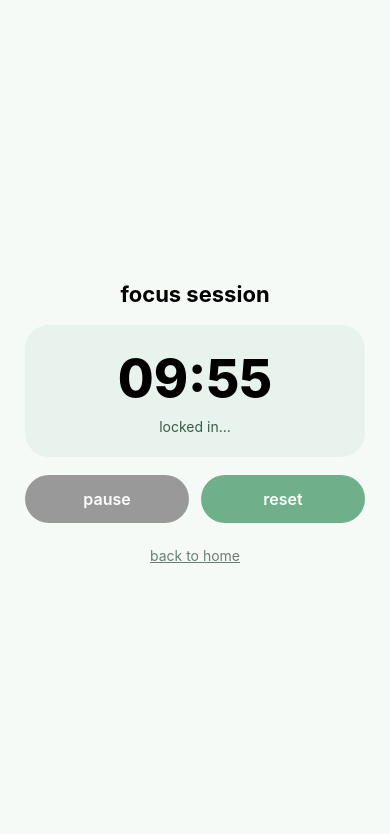
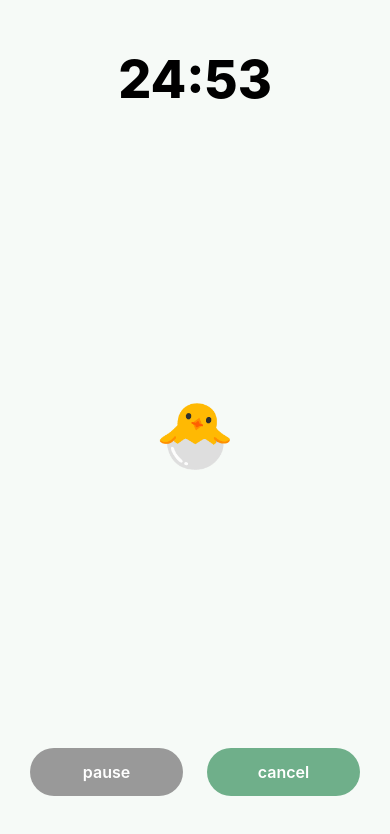
Before and after one commit to suaviloquence/domo, a React Native app: screen /Focus in a window 390 px wide. Shown: the top 834 px of the page. Built offline with nearby package versions, Linux system fonts and the light colour scheme.

Commit message:
aadd my changes

```diff
--- /dev/null
+++ b/src/components/PetDisplay.tsx
@@ -0,0 +1,48 @@
+import React from 'react';
+import {
+  Image,
+  Text,
+  StyleSheet,
+  View,
+  ImageStyle,
+  TextStyle,
+} from 'react-native';
+
+export const petImages: Record<string, any> = {
+  Rugy: require('../assets/RUGY.png'),
+  Strawb: require('../assets/STRAWB.png'),
+  Ceviche: require('../assets/CEVICHE.png'),
+};
+
+type PetDisplayProps = {
+  selectedPetId?: string | null;
+  imageStyle?: ImageStyle;
+  emojiStyle?: TextStyle;
+};
+
+export default function PetDisplay({
+  selectedPetId,
+  imageStyle,
+  emojiStyle,
+}: PetDisplayProps) {
+  if (selectedPetId && petImages[selectedPetId]) {
+    return (
+      <Image
+        source={petImages[selectedPetId]}
+        style={[styles.petImage, imageStyle]}
+        accessibilityLabel="Your pet"
+      />
+    );
+  }
+  // fallback emoji if no pet selected
+  return (
+    <Text style={[styles.pet, emojiStyle]} accessibilityLabel="Egg pet">
+      🐣
+    </Text>
+  );
+}
+
+const styles = StyleSheet.create({
+  pet: { fontSize: 64 },
+  petImage: { width: 256, height: 256 },
+});
--- /dev/null
+++ b/src/components/RateSessionModal.tsx
@@ -0,0 +1,110 @@
+import React, { useState } from 'react';
+import { Modal, View, Text, StyleSheet, TouchableOpacity } from 'react-native';
+
+interface RateSessionModalProps {
+  visible: boolean;
+  onRate: (stars: number) => void;
+  onCancel: () => void;
+}
+
+export default function RateSessionModal({
+  visible,
+  onRate,
+  onCancel,
+}: RateSessionModalProps) {
+  const [selectedStars, setSelectedStars] = useState<number>(0);
+
+  const handleRate = (stars: number) => {
+    setSelectedStars(stars);
+    onRate(stars);
+  };
+
+  return (
+    <Modal
+      visible={visible}
+      transparent
+      animationType="fade"
+      onRequestClose={onCancel}
+    >
+      <View style={styles.overlay}>
+        <View style={styles.modalCard}>
+          <Text style={styles.title}>Rate your session</Text>
+          <Text style={styles.subtitle}>How focused were you?</Text>
+          <View style={styles.starsRow}>
+            {[1, 2, 3, 4, 5].map(star => (
+              <TouchableOpacity
+                key={star}
+                onPress={() => handleRate(star)}
+                style={styles.starButton}
+              >
+                <Text style={[styles.star, selectedStars >= star && styles.starSelected]}>
+                  ★
+                </Text>
+              </TouchableOpacity>
+            ))}
+          </View>
+          <TouchableOpacity style={styles.cancelButton} onPress={onCancel}>
+            <Text style={styles.cancelText}>Cancel</Text>
+          </TouchableOpacity>
+        </View>
+      </View>
+    </Modal>
+  );
+}
+
+const styles = StyleSheet.create({
+  overlay: {
+    flex: 1,
+    backgroundColor: 'rgba(60, 90, 73, 0.25)',
+    justifyContent: 'center',
+    alignItems: 'center',
+  },
+  modalCard: {
+    backgroundColor: '#fff',
+    borderRadius: 20,
+    padding: 28,
+    alignItems: 'center',
+    minWidth: 280,
+    elevation: 4,
+  },
+  title: {
+    fontSize: 22,
+    fontWeight: '700',
+    marginBottom: 8,
+  },
+  subtitle: {
+    fontSize: 15,
+    color: '#3C5A49',
+    marginBottom: 18,
+  },
+  starsRow: {
+    flexDirection: 'row',
+    gap: 8,
+    marginBottom: 18,
+  },
+  starButton: {
+    padding: 6,
+  },
+  star: {
+    fontSize: 32,
+    color: '#ccc',
+  },
+  starSelected: {
+    color: '#FFD700',
+    textShadowColor: '#E7F3EC',
+    textShadowOffset: { width: 1, height: 1 },
+    textShadowRadius: 2,
+  },
+  cancelButton: {
+    marginTop: 8,
+    paddingVertical: 8,
+    paddingHorizontal: 18,
+    borderRadius: 999,
+    backgroundColor: '#E7F3EC',
+  },
+  cancelText: {
+    color: '#3C5A49',
+    fontWeight: '600',
+    fontSize: 15,
+  },
+});
--- a/src/screens/FocusScreen.tsx
+++ b/src/screens/FocusScreen.tsx
@@ -1,100 +1,213 @@
-import React, { useEffect, useMemo, useRef, useState } from "react";
-import { View, Text, StyleSheet, TouchableOpacity } from "react-native";
-import { usePet } from "../context/PetContext";
+import React, { useEffect, useRef, useState } from 'react';
+import {
+  View,
+  Text,
+  StyleSheet,
+  TouchableOpacity,
+  AppState,
+  Modal,
+} from 'react-native';
+import PetDisplay from '../components/PetDisplay';
+import { usePet } from '../context/PetContext';
+import RateSessionModal from '../components/RateSessionModal';
 
+// Helper to format MM:SS
 function formatTime(totalSeconds: number) {
   const m = Math.floor(totalSeconds / 60);
   const s = totalSeconds % 60;
-  const mm = String(m).padStart(2, "0");
-  const ss = String(s).padStart(2, "0");
+  const mm = String(m).padStart(2, '0');
+  const ss = String(s).padStart(2, '0');
   return `${mm}:${ss}`;
 }
 
+// Persistent countdown using system time
+function usePersistentCountdown(initialSeconds: number, isRunning: boolean) {
+  const [secondsLeft, setSecondsLeft] = useState(initialSeconds);
+  const [startTimestamp, setStartTimestamp] = useState<number | null>(null);
+  const [pausedAt, setPausedAt] = useState<number | null>(null);
+
+  // Start timer
+  useEffect(() => {
+    if (isRunning && startTimestamp === null) {
+      setStartTimestamp(Date.now());
+    }
+    // eslint-disable-next-line react-hooks/exhaustive-deps
+  }, [isRunning]);
+
+  // Listen for app state changes to update timer
+  useEffect(() => {
+    const handleAppStateChange = () => {
+      if (isRunning && startTimestamp !== null) {
+        const elapsed = Math.floor((Date.now() - startTimestamp) / 1000);
+        setSecondsLeft(Math.max(initialSeconds - elapsed, 0));
+      }
+    };
+    AppState.addEventListener('change', handleAppStateChange);
+    return () => {
+      // Use AppState.removeEventListener only if available, otherwise use AppStateSubscription.remove()
+      // But in React Native >=0.65, addEventListener returns a subscription object with remove()
+      // So let's use that pattern for compatibility:
+      // @ts-ignore
+      if (typeof AppState.removeEventListener === 'function') {
+        // @ts-ignore
+        AppState.removeEventListener('change', handleAppStateChange);
+      }
+    };
+  }, [isRunning, startTimestamp, initialSeconds]);
+
+  // Regular interval update
+  useEffect(() => {
+    if (!isRunning || secondsLeft <= 0) return;
+    const interval = setInterval(() => {
+      if (startTimestamp !== null) {
+        const elapsed = Math.floor((Date.now() - startTimestamp) / 1000);
+        setSecondsLeft(Math.max(initialSeconds - elapsed, 0));
+      }
+    }, 1000);
+    return () => clearInterval(interval);
+  }, [isRunning, startTimestamp, initialSeconds, secondsLeft]);
+
+  // Pause logic
+  useEffect(() => {
+    if (!isRunning && pausedAt === null && startTimestamp !== null) {
+      setPausedAt(Date.now());
+    }
+    if (isRunning && pausedAt !== null && startTimestamp !== null) {
+      // Adjust startTimestamp by pause duration
+      const pauseDuration = Date.now() - pausedAt;
+      setStartTimestamp(startTimestamp + pauseDuration);
+      setPausedAt(null);
+    }
+    // eslint-disable-next-line react-hooks/exhaustive-deps
+  }, [isRunning]);
+
+  // Reset
+  const reset = () => {
+    setSecondsLeft(initialSeconds);
+    setStartTimestamp(Date.now());
+    setPausedAt(null);
+  };
+
+  return { secondsLeft, reset, setSecondsLeft, setStartTimestamp };
+}
+
 export default function FocusScreen({ navigation, route }: any) {
-  const { completeFocusSession } = usePet();
+  const { selectedPetId, addJournalEntry } = usePet();
 
-  // Demo-friendly default : 10 minutes maybe we can change to 25 * 60 later.
-  const initialSeconds = useMemo(() => {
-    const fromRoute = route?.params?.seconds;
-    return typeof fromRoute === "number" ? fromRoute : 10 * 60;
-  }, [route?.params?.seconds]);
+  // Get MM:SS and goal from route params
+  const initialSeconds =
+    typeof route?.params?.seconds === 'number' ? route.params.seconds : 25 * 60;
+  const goal = route?.params?.goal || '';
 
-  const [secondsLeft, setSecondsLeft] = useState<number>(initialSeconds);
-  const [isRunning, setIsRunning] = useState<boolean>(true);
-  const [isDone, setIsDone] = useState<boolean>(false);
+  // Timer state
+  const [isRunning, setIsRunning] = useState(true);
+  const [isDone, setIsDone] = useState(false);
+  const [showRateModal, setShowRateModal] = useState(false);
 
-  const intervalRef = useRef<ReturnType<typeof setInterval> | null>(null);
+  // Journal session info
+  const [sessionStart, setSessionStart] = useState<number>(Date.now());
+  const [sessionDuration, setSessionDuration] =
+    useState<number>(initialSeconds);
 
+  // Countdown hook
+  const { secondsLeft, reset, setSecondsLeft, setStartTimestamp } =
+    usePersistentCountdown(initialSeconds, isRunning && !isDone);
+
+  // Watch for timer completion
   useEffect(() => {
-    if (!isRunning || isDone) return;
-
-    intervalRef.current = setInterval(() => {
-      setSecondsLeft((prev) => {
-        if (prev <= 1) return 0;
-        return prev - 1;
-      });
-    }, 1000);
-
-    return () => {
-      if (intervalRef.current) clearInterval(intervalRef.current);
-      intervalRef.current = null;
-    };
-  }, [isRunning, isDone]);
-
-  useEffect(() => {
-    if (secondsLeft === 0 && !isDone) {
+    if (secondsLeft <= 0 && !isDone) {
+      setIsDone(true);
       setIsRunning(false);
-      setIsDone(true);
+      setSessionDuration(initialSeconds);
+      setShowRateModal(true);
     }
+    // eslint-disable-next-line
   }, [secondsLeft, isDone]);
 
-  const onFinish = async () => {
-    await completeFocusSession(); // awards coins + streak
+  // Pause/resume
+  const handlePauseResume = () => setIsRunning(v => !v);
+
+  // Cancel session
+  const handleCancel = () => {
     navigation.goBack();
   };
 
-  const onReset = () => {
-    setSecondsLeft(initialSeconds);
+  // Reset session
+  const handleReset = () => {
+    reset();
     setIsRunning(true);
     setIsDone(false);
+    setSessionStart(Date.now());
+    setShowRateModal(false);
+  };
+
+  // Handle rating modal completion
+  const handleRateSession = (stars: number) => {
+    // Save journal entry
+    addJournalEntry({
+      start: sessionStart,
+      duration: initialSeconds,
+      goal,
+      rating: stars,
+    });
+    setShowRateModal(false);
+    navigation.goBack();
   };
 
   return (
     <View style={styles.container}>
-      <Text style={styles.title}>focus session</Text>
-
-      <View style={styles.timerCard}>
+      {/* Top: Timer and Goal */}
+      <View style={styles.top}>
         <Text style={styles.timer}>{formatTime(secondsLeft)}</Text>
-        <Text style={styles.subtitle}>
-          {isDone ? "session complete 🎉" : isRunning ? "locked in…" : "paused"}
-        </Text>
+        {goal ? <Text style={styles.goalText}>🎯 {goal}</Text> : null}
       </View>
 
-      {!isDone ? (
-        <View style={styles.row}>
+      {/* Middle: Pet */}
+      <View style={styles.middle}>
+        <PetDisplay selectedPetId={selectedPetId} />
+      </View>
+
+      {/* Bottom: Controls */}
+      <View style={styles.bottom}>
+        {!isDone ? (
+          <>
+            <TouchableOpacity
+              style={[
+                styles.button,
+                { backgroundColor: isRunning ? '#999' : '#6FAF8A' },
+              ]}
+              onPress={handlePauseResume}
+            >
+              <Text style={styles.buttonText}>
+                {isRunning ? 'pause' : 'resume'}
+              </Text>
+            </TouchableOpacity>
+            <TouchableOpacity
+              style={[styles.button, { backgroundColor: '#6FAF8A' }]}
+              onPress={handleCancel}
+            >
+              <Text style={styles.buttonText}>cancel</Text>
+            </TouchableOpacity>
+          </>
+        ) : (
           <TouchableOpacity
-            style={[styles.button, { backgroundColor: isRunning ? "#999" : "#6FAF8A" }]}
-            onPress={() => setIsRunning((v) => !v)}
+            style={[styles.button, { backgroundColor: '#6FAF8A' }]}
+            onPress={() => setShowRateModal(true)}
           >
-            <Text style={styles.buttonText}>{isRunning ? "pause" : "resume"}</Text>
+            <Text style={styles.buttonText}>rate session</Text>
           </TouchableOpacity>
+        )}
+      </View>
 
-          <TouchableOpacity style={[styles.button, { backgroundColor: "#6FAF8A" }]} onPress={onReset}>
-            <Text style={styles.buttonText}>reset</Text>
-          </TouchableOpacity>
-        </View>
-      ) : (
-        <TouchableOpacity style={[styles.button, { backgroundColor: "#6FAF8A" }]} onPress={onFinish}>
-          <Text style={styles.buttonText}>collect rewards</Text>
-        </TouchableOpacity>
-      )}
-
-      <TouchableOpacity
-        style={[styles.linkButton]}
-        onPress={() => navigation.goBack()}
-      >
-        <Text style={styles.linkText}>back to home</Text>
-      </TouchableOpacity>
+      {/* Rate Session Modal */}
+      <RateSessionModal
+        visible={showRateModal}
+        onRate={handleRateSession}
+        onCancel={() => {
+          setShowRateModal(false);
+          navigation.goBack();
+        }}
+      />
     </View>
   );
 }
@@ -102,32 +215,48 @@ export default function FocusScreen({ navigation, route }: any) {
 const styles = StyleSheet.create({
   container: {
     flex: 1,
-    backgroundColor: "#F6FAF7",
-    alignItems: "center",
-    justifyContent: "center",
+    backgroundColor: '#F6FAF7',
     padding: 24,
-    gap: 18,
+    justifyContent: 'space-between',
   },
-  title: { fontSize: 22, fontWeight: "700" },
-  timerCard: {
-    width: "100%",
-    maxWidth: 340,
-    backgroundColor: "#E7F3EC",
-    borderRadius: 24,
-    padding: 22,
-    alignItems: "center",
-    gap: 8,
+  top: {
+    alignItems: 'center',
+    marginTop: 24,
   },
-  timer: { fontSize: 52, fontWeight: "800" },
-  subtitle: { fontSize: 14, color: "#3C5A49" },
-  row: { flexDirection: "row", gap: 12, width: "100%", maxWidth: 340 },
+  timer: {
+    fontSize: 52,
+    fontWeight: '800',
+    marginBottom: 8,
+  },
+  goalText: {
+    fontSize: 16,
+    color: '#3C5A49',
+    marginTop: 10,
+    textAlign: 'center',
+    fontStyle: 'italic',
+    maxWidth: 300,
+  },
+  middle: {
+    flex: 1,
+    justifyContent: 'center',
+    alignItems: 'center',
+  },
+  bottom: {
+    flexDirection: 'row',
+    gap: 12,
+    marginBottom: 24,
+    justifyContent: 'center',
+  },
   button: {
     flex: 1,
     paddingVertical: 14,
     borderRadius: 999,
-    alignItems: "center",
+    alignItems: 'center',
+    marginHorizontal: 6,
   },
-  buttonText: { color: "white", fontSize: 16, fontWeight: "600" },
-  linkButton: { paddingTop: 6 },
-  linkText: { color: "#6B7D73", textDecorationLine: "underline" },
+  buttonText: {
+    color: 'white',
+    fontSize: 16,
+    fontWeight: '600',
+  },
 });
--- a/src/screens/HomeScreen.tsx
+++ b/src/screens/HomeScreen.tsx
@@ -1,67 +1,70 @@
-import React from "react";
-import { View, Text, StyleSheet, TouchableOpacity, Image } from "react-native";
-import { usePet } from "../context/PetContext";
-
-const petImages: Record<string, any> = {
-  pet1: require("../assets/koala.gif"),
-  pet2: require("../assets/bear.gif"),
-  pet3: require("../assets/hamster.gif"),
-};
-
+import React, { useState } from 'react';
+import { View, Text, StyleSheet, TouchableOpacity } from 'react-native';
+import { usePet } from '../context/PetContext';
+import TimerModal from '../components/TimerModal';
+import PetDisplay from '../components/PetDisplay';
 
 export default function HomeScreen({ navigation }: any) {
-  const { selectedPetId, resetPet, coins, streak, addCoins } = usePet();      // adding this so we can reset the pets
+  const { selectedPetId, resetPet, coins, streak, addCoins } = usePet(); // adding this so we can reset the pets
+
+  // State for TimerModal visibility
+  const [timerModalVisible, setTimerModalVisible] = useState(false);
 
   return (
     <View style={styles.container}>
       <Text style={styles.title}>focus pal</Text>
 
       <View style={styles.card}>
-        {selectedPetId ? (
-          <Image source={petImages[selectedPetId]} style={styles.petImage} />
-        ) : (
-          <Text style={styles.pet}>🐣</Text> // fallback just in case
-        )}
+        <PetDisplay selectedPetId={selectedPetId} />
         <Text style={styles.caption}>your pet grows when you lock in</Text>
       </View>
 
       <TouchableOpacity
         style={styles.button}
-        onPress={() => navigation.navigate("Focus", { seconds: 10 * 60 })} // demo
+        onPress={() => setTimerModalVisible(true)}
       >
         <Text style={styles.buttonText}>start focus session</Text>
       </TouchableOpacity>
 
       <TouchableOpacity
-      style={[styles.button, { backgroundColor: "#3C5A49" }]}
-        onPress={() => navigation.navigate("Shop")}
+        style={[styles.button, { backgroundColor: '#3C5A49' }]}
+        onPress={() => navigation.navigate('Shop')}
       >
         <Text style={styles.buttonText}>closet</Text>
       </TouchableOpacity>
 
-
-      {__DEV__ && (             // RESET BUTTON
+      {__DEV__ && ( // RESET BUTTON
         <TouchableOpacity
-         style={[styles.button, { backgroundColor: "#999", marginTop: 12 }]}
-         onPress={resetPet}>
+          style={[styles.button, { backgroundColor: '#999', marginTop: 12 }]}
+          onPress={resetPet}
+        >
           <Text style={styles.buttonText}>dev: reset pet</Text>
         </TouchableOpacity>
       )}
 
-
       {__DEV__ && ( // COINS
         <TouchableOpacity
-    style={[styles.button, { backgroundColor: "#3C5A49" }]}
+          style={[styles.button, { backgroundColor: '#3C5A49' }]}
           onPress={() => addCoins(50)}
         >
           <Text style={styles.buttonText}>dev: +50 coins</Text>
         </TouchableOpacity>
       )}
 
-
-
-    <Text style={styles.footer}>coins: {coins} • streak: {streak}</Text>
-
+      <Text style={styles.footer}>
+        coins: {coins} • streak: {streak}
+      </Text>
+      <TimerModal
+        visible={timerModalVisible}
+        onStart={(minutes, seconds, goal) => {
+          setTimerModalVisible(false);
+          navigation.navigate('Focus', {
+            seconds: minutes * 60 + seconds,
+            goal,
+          });
+        }}
+        onCancel={() => setTimerModalVisible(false)}
+      />
     </View>
   );
 }
@@ -69,48 +72,48 @@ export default function HomeScreen({ navigation }: any) {
 const styles = StyleSheet.create({
   container: {
     flex: 1,
-    backgroundColor: "#F6FAF7",
-    alignItems: "center",
-    justifyContent: "center",
+    backgroundColor: '#F6FAF7',
+    alignItems: 'center',
+    justifyContent: 'center',
     padding: 24,
     gap: 16,
   },
   title: {
     fontSize: 28,
-    fontWeight: "700",
+    fontWeight: '700',
   },
   card: {
-    width: "100%",
+    width: '100%',
     maxWidth: 340,
-    backgroundColor: "#E7F3EC",
+    backgroundColor: '#E7F3EC',
     borderRadius: 24,
     padding: 22,
-    alignItems: "center",
+    alignItems: 'center',
     gap: 10,
   },
   pet: { fontSize: 64 },
   petImage: { width: 96, height: 96 },
   caption: {
     fontSize: 14,
-    color: "#3C5A49",
+    color: '#3C5A49',
   },
   button: {
-    backgroundColor: "#6FAF8A",
+    backgroundColor: '#6FAF8A',
     paddingVertical: 14,
     paddingHorizontal: 24,
     borderRadius: 999,
-    width: "100%",
+    width: '100%',
     maxWidth: 340,
-    alignItems: "center",
+    alignItems: 'center',
   },
   buttonText: {
-    color: "white",
+    color: 'white',
     fontSize: 16,
-    fontWeight: "600",
+    fontWeight: '600',
   },
   footer: {
     fontSize: 13,
-    color: "#6B7D73",
+    color: '#6B7D73',
     marginTop: 8,
   },
 });
--- a/src/screens/PickPetScreen.tsx
+++ b/src/screens/PickPetScreen.tsx
@@ -1,37 +1,30 @@
-import React from "react";
-import { View, Text, Pressable, Image, StyleSheet } from "react-native";
-import { usePet } from "../context/PetContext";
-
-const pets = [
-  { id: "pet1", name: "ronnie", img: require("../assets/koala.gif") },
-  { id: "pet2", name: "lingling", img: require("../assets/bear.gif") },
-  { id: "pet3", name: "joebama", img: require("../assets/hamster.gif") },
-] as const;
+import React from 'react';
+import { View, Text, Pressable, StyleSheet } from 'react-native';
+import PetDisplay, { petImages } from '../components/PetDisplay';
+import { usePet } from '../context/PetContext';
 
 export default function PickPetScreen({ navigation }: any) {
   const { choosePet } = usePet();
 
   return (
-
     <View style={styles.container}>
       <Text style={styles.title}>Pick your pet</Text>
       <Text style={styles.sub}>This will be your focus buddy 🧃</Text>
 
       <View style={styles.row}>
-        {pets.map((p) => (
+        {Object.keys(petImages).map(p => (
           <Pressable
-          key={p.id}
-          style={styles.card}
-          hitSlop={10}
-          onPress={async () => {
-            console.log("picked:", p.id);
-            await choosePet(p.id);
-            navigation.replace("Home");
-          }}
-        >
-
-            <Image source={p.img} style={styles.img} />
-            <Text style={styles.name}>{p.name}</Text>
+            key={p}
+            style={styles.card}
+            hitSlop={10}
+            onPress={async () => {
+              console.log('picked:', p);
+              await choosePet(p);
+              navigation.replace('Home');
+            }}
+          >
+            <PetDisplay selectedPetId={p} imageStyle={styles} />
+            <Text style={styles.name}>{p}</Text>
           </Pressable>
         ))}
       </View>
@@ -40,11 +33,22 @@ export default function PickPetScreen({ navigation }: any) {
 }
 
 const styles = StyleSheet.create({
-  container: { flex: 1, justifyContent: "center", padding: 24, backgroundColor: "#fff" },
-  title: { fontSize: 28, fontWeight: "800" },
+  container: {
+    flex: 1,
+    justifyContent: 'center',
+    padding: 24,
+    backgroundColor: '#fff',
+  },
+  title: { fontSize: 28, fontWeight: '800' },
   sub: { marginTop: 6, marginBottom: 18, opacity: 0.6 },
-  row: { flexDirection: "row", gap: 12, justifyContent: "space-between" },
-  card: { flex: 1, backgroundColor: "#f3f3f3", borderRadius: 18, padding: 14, alignItems: "center" },
+  row: { flexDirection: 'row', gap: 12, justifyContent: 'space-between' },
+  card: {
+    flex: 1,
+    backgroundColor: '#f3f3f3',
+    borderRadius: 18,
+    padding: 14,
+    alignItems: 'center',
+  },
   img: { width: 90, height: 90 },
-  name: { marginTop: 10, fontWeight: "700" },
+  name: { marginTop: 10, fontWeight: '700' },
 });
```
Also changed, not shown: src/context/PetContext.tsx (+25 -31 lines). Lines whose indentation alone changed are shown as unchanged.
